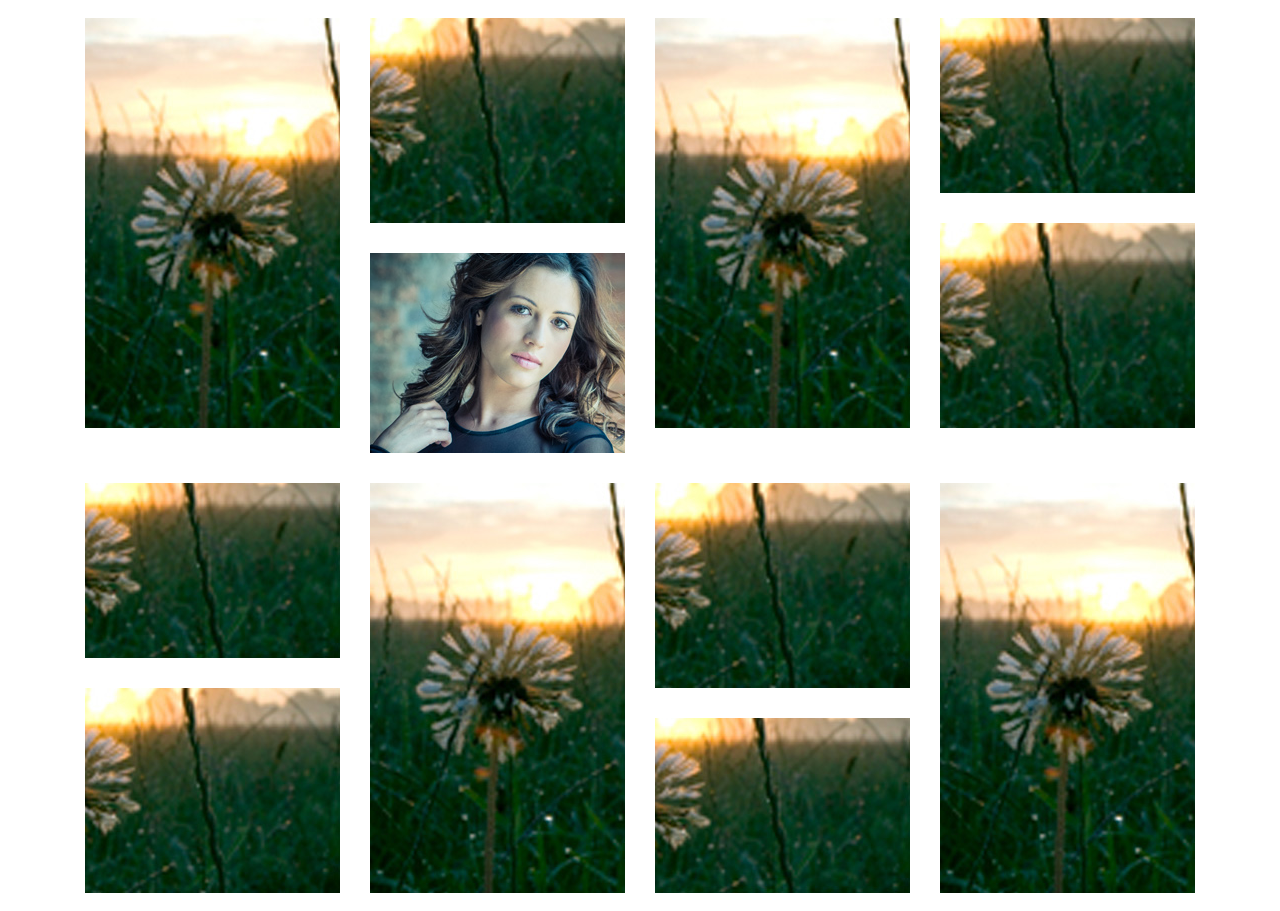
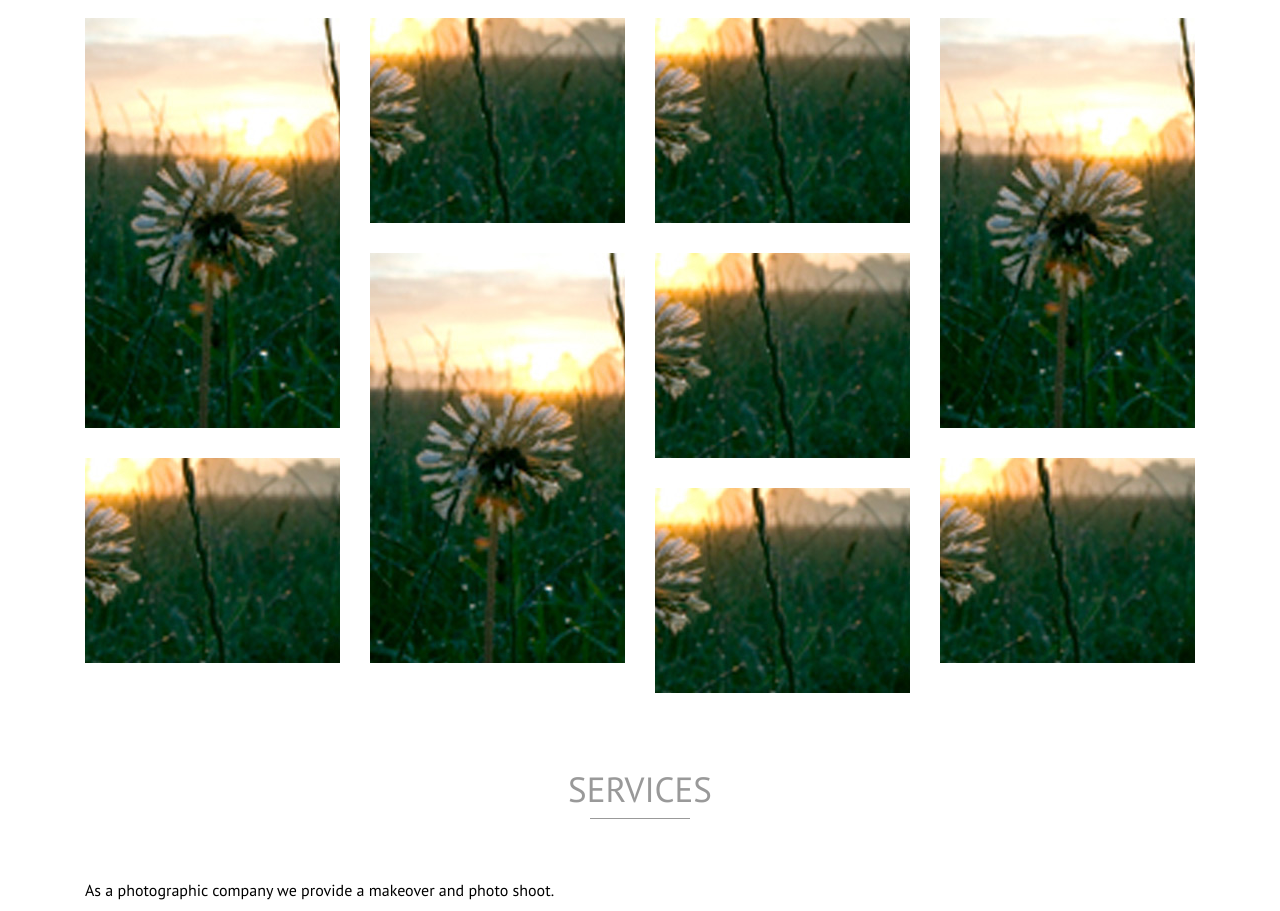
Before and after one commit to Alex-P83/CosmicShoot, a website: page app/index.html in a window 1280 px wide. Shown: the part 1314-2225 px from the top of the page. Drawn offline with nearby package versions, Linux system fonts and the light colour scheme.

Commit message:
Add Masonry library

```diff
--- a/app/index.html
+++ b/app/index.html
@@ -82,57 +82,50 @@
               <div class="title">
                   <h2>Gallery</h2>
               </div>
-              <div class="row">
-                  <div class="col-6 col-md-3">
+              <div class="grid">
+                  <div class="grid-item">
                       <a href="images/gallery_photo1.jpg" class="gallery__photo" data-fancybox="gallery">
                           <img src="images/gallery_photo1.jpg" alt="photo">
                       </a>
                   </div>
-                  <div class="col-6 col-md-3">
+                  <div class="grid-item">
                       <a href="images/gallery_photo2.jpg" class="gallery__photo" data-fancybox="gallery">
                           <img src="images/gallery_photo2.jpg" alt="photo">
                       </a>
+                  </div>
+                  <div class="grid-item">
                       <a href="images/gallery_photo3.jpg" class="gallery__photo" data-fancybox="gallery">
-                          <img src="images/service_photo1.jpg" alt="photo">
+                          <img src="images/gallery_photo2.jpg" alt="photo">
                       </a>
                   </div>
-                  <div class="col-6 col-md-3">
+                  <div class="grid-item">
                       <a href="images/gallery_photo1.jpg" class="gallery__photo" data-fancybox="gallery">
                           <img src="images/gallery_photo1.jpg" alt="photo">
                       </a>
                   </div>
-                  <div class="col-6 col-md-3">
-                      <a href="images/gallery_photo3.jpg" class="gallery__photo" data-fancybox="gallery">
-                          <img src="images/gallery_photo3.jpg" alt="photo">
+                  <div class="grid-item">
+                      <a href="images/gallery_photo1.jpg" class="gallery__photo" data-fancybox="gallery">
+                          <img src="images/gallery_photo1.jpg" alt="photo">
                       </a>
+                  </div>
+                  <div class="grid-item">
                       <a href="images/gallery_photo2.jpg" class="gallery__photo" data-fancybox="gallery">
                           <img src="images/gallery_photo2.jpg" alt="photo">
                       </a>
                   </div>
-                  <div class="col-6 col-md-3">
+                  <div class="grid-item">
                       <a href="images/gallery_photo3.jpg" class="gallery__photo" data-fancybox="gallery">
-                          <img src="images/gallery_photo3.jpg" alt="photo">
+                          <img src="images/gallery_photo2.jpg" alt="photo">
                       </a>
+                  </div>
+                  <div class="grid-item">
                       <a href="images/gallery_photo2.jpg" class="gallery__photo" data-fancybox="gallery">
                           <img src="images/gallery_photo2.jpg" alt="photo">
                       </a>
                   </div>
-                  <div class="col-6 col-md-3">
-                      <a href="images/gallery_photo1.jpg" class="gallery__photo" data-fancybox="gallery">
-                          <img src="images/gallery_photo1.jpg" alt="photo">
-                      </a>
-                  </div>
-                  <div class="col-6 col-md-3">
-                      <a href="images/gallery_photo2.jpg" class="gallery__photo" data-fancybox="gallery">
+                  <div class="grid-item">
+                      <a href="images/gallery_photo3.jpg" class="gallery__photo" data-fancybox="gallery">
                           <img src="images/gallery_photo2.jpg" alt="photo">
-                      </a>
-                      <a href="images/gallery_photo3.jpg" class="gallery__photo" data-fancybox="gallery">
-                          <img src="images/gallery_photo3.jpg" alt="photo">
-                      </a>
-                  </div>
-                  <div class="col-6 col-md-3">
-                      <a href="images/gallery_photo1.jpg" class="gallery__photo" data-fancybox="gallery">
-                          <img src="images/gallery_photo1.jpg" alt="photo">
                       </a>
                   </div>
               </div>
@@ -230,10 +223,12 @@
     <!-- Optional JavaScript -->
     <!-- jQuery first, then Popper.js, then Bootstrap JS -->
     <script src="https://ajax.googleapis.com/ajax/libs/jquery/1.12.4/jquery.min.js"></script>
+    <script src="https://unpkg.com/masonry-layout@4/dist/masonry.pkgd.min.js"></script>
     <!-- <script src="https://code.jquery.com/jquery-3.3.1.slim.min.js" integrity="sha384-q8i/X+965DzO0rT7abK41JStQIAqVgRVzpbzo5smXKp4YfRvH+8abtTE1Pi6jizo" crossorigin="anonymous"></script>
     <script src="https://cdnjs.cloudflare.com/ajax/libs/popper.js/1.14.7/umd/popper.min.js" integrity="sha384-UO2eT0CpHqdSJQ6hJty5KVphtPhzWj9WO1clHTMGa3JDZwrnQq4sF86dIHNDz0W1" crossorigin="anonymous"></script>
     <script src="https://stackpath.bootstrapcdn.com/bootstrap/4.3.1/js/bootstrap.min.js" integrity="sha384-JjSmVgyd0p3pXB1rRibZUAYoIIy6OrQ6VrjIEaFf/nJGzIxFDsf4x0xIM+B07jRM" crossorigin="anonymous"></script> -->
     <script src="js/all.js"></script>
     <script src="js/main.js"></script>
+
   </body>
 </html>
--- a/app/js/main.js
+++ b/app/js/main.js
@@ -47,3 +47,10 @@ $(window).resize(function(){
         menu.removeAttr('style');
     }
 });
+
+
+$('.grid').masonry({
+  // options
+  itemSelector: '.grid-item',
+  percentPosition: true
+});
--- a/app/sass/style.scss
+++ b/app/sass/style.scss
@@ -158,7 +158,7 @@ p{
 .gallery{
     &__photo{
         display: inline-block;
-        margin:15px 0;
+        margin:15px;
         img{
             max-width: 100%;
         }
@@ -260,6 +260,13 @@ p{
 
 }
 
+.grid{
+    margin-left: -15px;
+    margin-right: -15px;
+}
+
+.grid-item { width: calc(100%/4); }
+
 // Responsive breakpoints
 
 // Large devices (desktops, less than 1200px)
@@ -283,6 +290,7 @@ p{
     }
     .about-us{
         padding-top: 30px;
+        padding-bottom: 100px;
         &__photo{
             text-align: center;
             margin-top: 0;
@@ -320,6 +328,9 @@ p{
                 width: 250px;
             }
         }
+    }
+    .grid-item{
+        width:50%;
     }
 }
 
```
Also changed, not shown: app/css/style.css.
